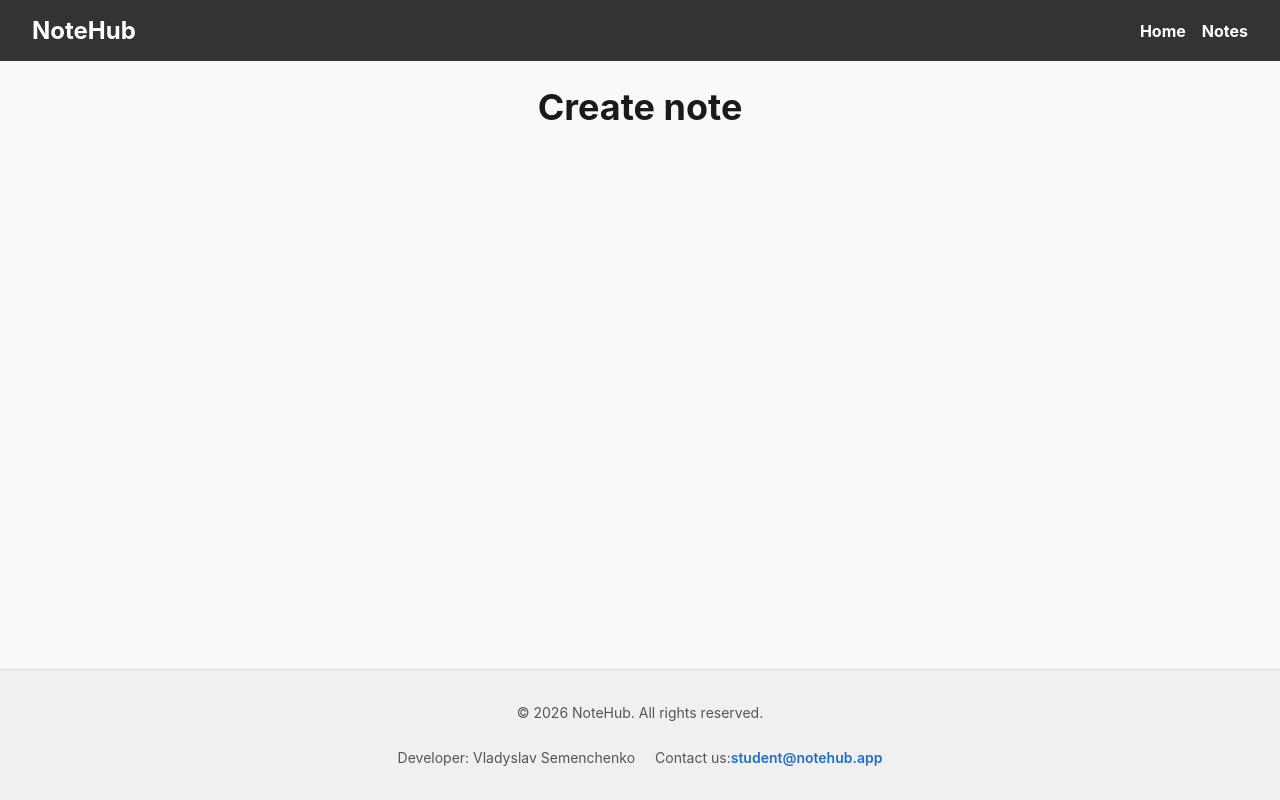
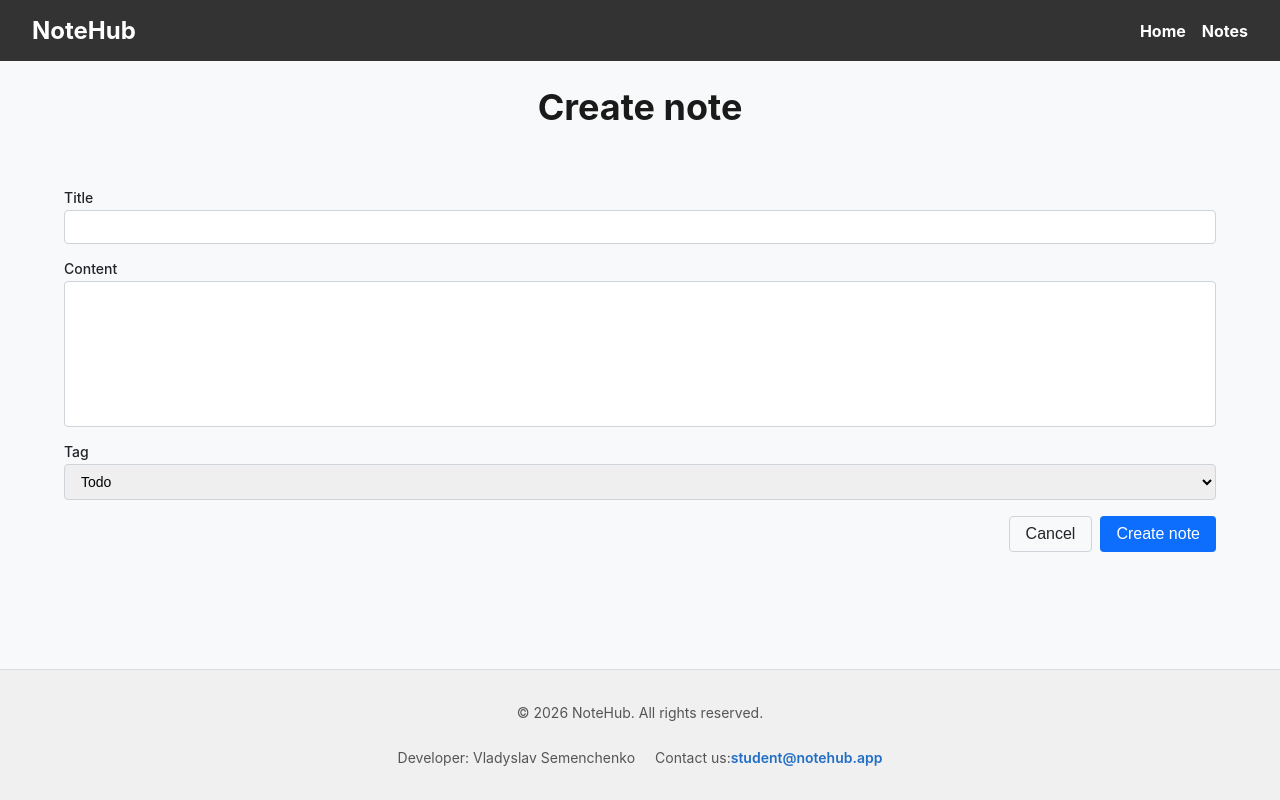
Before and after one commit to tngroo/08-zustand, a Next.js app: page /notes/action/create in a window 1280 px wide. Built offline with nearby package versions, Linux system fonts and the light colour scheme; no server answers.

Commit message:
create_note + persist

```diff
--- a/app/notes/action/create/page.tsx
+++ b/app/notes/action/create/page.tsx
@@ -25,7 +25,7 @@ const CreateNote  = () => {
     <main className={css.main}>
   <div className={css.container}>
     <h1 className={css.title}>Create note</h1>
-    {/* {NoteForm} */}
+    <NoteForm />
   </div>
 </main>
 
--- a/components/NoteForm/NoteForm.tsx
+++ b/components/NoteForm/NoteForm.tsx
@@ -1,79 +1,80 @@
-import { Formik, Form, Field, ErrorMessage } from "formik";
+
+'use client'
 import * as Yup from 'yup';
 import css from './NoteForm.module.css'
-import { useMutation, useQueryClient } from "@tanstack/react-query";
 import { createNote } from "@/lib/api";
-import type { CreateNoteParams } from "@/lib/api";
+import { useRouter } from 'next/navigation';
+import { useNoteDraft } from '@/lib/store/noteStore';
+import { ChangeEvent } from 'react';
 
-export interface NoteFormProps{
-    onCancel: () =>void
-    onSubmit: (value: CreateNoteParams) => void;
-}
-
-const form = Yup.object({
+const validation = Yup.object({
     title: Yup.string().min(3).max(50).required(),
-    content: Yup.string().max(500),
+    content: Yup.string().max(500).required(),
     tag: Yup.string()
     .oneOf(['Todo', 'Work', 'Personal', 'Meeting', 'Shopping']).required()
 })
 
-export default function NoteForm({ onCancel }: NoteFormProps) {
-    const queryClient = useQueryClient()
-    const mutation = useMutation({
-        mutationFn: createNote,
-        onSuccess: () => {
-            queryClient.invalidateQueries({ queryKey: ['notes']});
-            onCancel()
+export default function NoteForm() {
+    const router = useRouter()
+    const onCancel = router.back
+
+
+    const handleSubmit = async (formData: FormData) =>{
+        const initialValues = {
+        title: String(formData.get("title") ?? ""),
+        content: String(formData.get("content") ?? ""),
+        tag : String(formData.get("tag") ?? ""),
         }
+        const validated = await validation.isValid(initialValues)
+        if (!validated) return
 
-    })
+        await createNote(initialValues)
+        draft.clearDraft()
+        router.push('/notes/filter/all')
+
+    }
+        const draft = useNoteDraft()
+        const handleChange = ({target: {value, name}}: ChangeEvent<HTMLInputElement | HTMLTextAreaElement | HTMLSelectElement>) => {
+            draft.setDraft({[name]: value})
+        }
     return (
-    <Formik
-    initialValues={{ title: "", content: "", tag: "Todo" }}
-    validationSchema={form}
-    onSubmit={(values) => mutation.mutate(values)}
-    >
-    <Form className={css.form} >
+    <form action={handleSubmit} className={css.form} >
         <div className={css.formGroup}>
         <label htmlFor="title">Title</label>
-        <Field id="title" name="title" className={css.input} />
-        <ErrorMessage name="title" component="span" className={css.error} />
+        <input id="title" name="title" className={css.input} value={draft.note.title} onChange={handleChange}/>
         </div>
 
         <div className={css.formGroup}>
         <label htmlFor="content">Content</label>
-        <Field
-            as="textarea"
+        <textarea value={draft.note.content} onChange={handleChange}
             id="content"
             name="content"
             rows={8}
             className={css.textarea}
         />
-        <ErrorMessage name="content" component="span" className={css.error} />
         </div>
 
         <div className={css.formGroup}>
         <label htmlFor="tag">Tag</label>
-        <Field as="select" id="tag" name="tag" className={css.select}>
+        <select  value={draft.note.tag} onChange={handleChange}
+        id="tag" name="tag" className={css.select}>
             <option value="Todo">Todo</option>
             <option value="Work">Work</option>
             <option value="Personal">Personal</option>
             <option value="Meeting">Meeting</option>
             <option value="Shopping">Shopping</option>
-        </Field>
-        <ErrorMessage name="tag" component="span" className={css.error} />
+        </select>
         </div>
 
         <div className={css.actions}>
         <button type="button" className={css.cancelButton} onClick={onCancel}>
             Cancel
         </button>
-        <button type="submit" className={css.submitButton}>
+        <button type="submit" className={css.submitButton} >
             Create note
         </button>
 
         </div>
-    </Form>
-    </Formik>
+    </form>
     );
 }
--- /dev/null
+++ b/lib/store/noteStore.ts
@@ -0,0 +1,35 @@
+
+import {create} from 'zustand'
+import { CreateNoteParams } from '../api';
+import { persist } from 'zustand/middleware';
+
+
+const initialDraft = {
+  title: '',
+  content: '',
+  tag: 'Todo',
+};
+
+interface NoteDraftStore {
+    note: Partial<CreateNoteParams>,
+    setDraft :(postNoteData:Partial<CreateNoteParams>) => void
+    clearDraft: () =>void
+}
+
+
+export const useNoteDraft = create<NoteDraftStore>()(
+    persist(
+        (set) => ({
+            note: initialDraft,
+            setDraft: (postNoteData: Partial<CreateNoteParams>) => {
+                set((prevState) => ({ note: { ...prevState.note, ...postNoteData } }))
+            },
+            clearDraft: () => {
+                set({ note: initialDraft })
+            },
+        }),
+        { name: 'note-draft-storage',
+            partialize: (state) =>({note: state.note})
+         },
+    ),
+)
--- a/package.json
+++ b/package.json
@@ -18,7 +18,8 @@
     "react-dom": "19.2.8",
     "react-paginate": "^8.3.0",
     "use-debounce": "^10.1.1",
-    "yup": "^1.7.1"
+    "yup": "^1.7.1",
+    "zustand": "^5.0.15"
   },
   "devDependencies": {
     "@types/node": "^20",
```
Also changed, not shown: app/notes/filter/[...slug]/Notes.client.tsx (+7 -7 lines), 1 other file (tests, documents, lock files or other folders).
